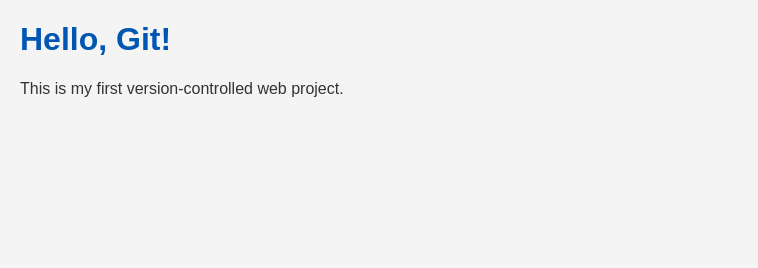
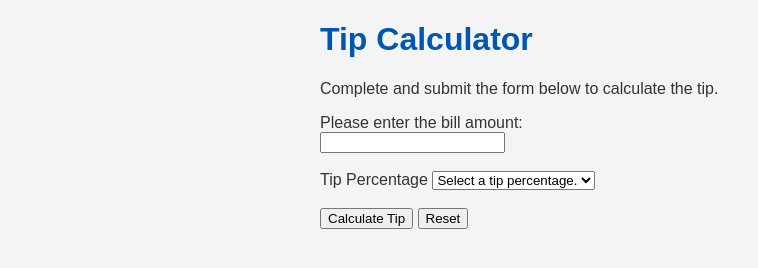
Before and after one commit to aroc725/tip-calculator, a plain HTML site: page index.html in a window 1280 px wide. Shown: the whole page, without its empty margins (0-758 px from the left). Drawn offline with Linux system fonts and the light colour scheme.

Commit message:
Updated HTML, CSS and JavaScript files in order to complete HW assignment

```diff
--- a/index.html
+++ b/index.html
@@ -6,10 +6,27 @@
         <meta name="viewport" content="width=device-width, initial-scale=1.0">
         <title>Tip Calculator</title>
         <link rel="stylesheet" href="style.css">
+        <script src="script.js"></script>
     </head>
     <body>
-        <h1>Hello, Git!</h1>
-        <p>This is my first version-controlled web project.</p>
-        <script src="script.js"></script>
+        <h1>Tip Calculator</h1>
+        <p>Complete and submit the form below to calculate the tip.</p>
+        <form id="tipCalculatorForm" onsubmit="return false;">
+            <label for="billAmount">Please enter the bill amount:</label><br>
+            <input type="number" min="0" step="0.01" id="billAmount" name="billAmount"><br><br>
+            <label for="tipPercentage">Tip Percentage</label>
+            <select id="tipPercentage">
+                <option value="0">Select a tip percentage.</option>
+                <option value="10">10%</option>
+                <option value="15">15%</option>
+                <option value="20">20%</option>
+                <option value="25">25%</option>
+            </select><br><br>
+            <input type="submit" value="Calculate Tip"
+                onclick="javascript: displayCalculatedTip(document.getElementById('tipCalculatorForm'), document.getElementById('message'));">
+            <input type="button" value="Reset"
+                onclick="javascript: resetForm(document.getElementById('tipCalculatorForm'), document.getElementById('message'));">
+        </form><br>
+        <div id="message"></div><br>
     </body>
 </html>
--- a/script.js
+++ b/script.js
@@ -1,2 +1,32 @@
 // script.js
 console.log("Welcome to my second Git project!");
+
+function displayCalculatedTip(tipCalculatorForm, messageElement) {
+    let billAmount = tipCalculatorForm.elements["billAmount"].value;
+    billAmount = Number(billAmount);
+    const selectedTipPercentage = tipCalculatorForm.elements["tipPercentage"].value;
+    if (selectedTipPercentage <= 0) {
+        alert("Please select a valid tip percentage!");
+        return;
+    }
+
+    const tipAmount = calculateTipAmount(billAmount, selectedTipPercentage);
+
+    const totalBill = billAmount + tipAmount;
+
+    const message = "The calculated tip amount is $" +  tipAmount + ", and the total bill is $" + totalBill + ".";
+    messageElement.innerHTML = message;
+}
+
+function calculateTipAmount(billAmount, tipPercentage) {
+    const tipAmount = (billAmount * tipPercentage) / 100;
+
+    return tipAmount;
+}
+
+function resetForm(tipCalculatorForm, messageElement) {
+    tipCalculatorForm.reset();
+    messageElement.innerHTML = '';
+
+    return;
+}
--- a/style.css
+++ b/style.css
@@ -1,9 +1,10 @@
 /* style.css */
 body {
     font-family: Arial, sans-serif;
-    margin: 20px;
+    margin: 0 auto;
     background-color: #f4f4f4;
     color: #333;
+    width: 50%;
 }
 
 h1 {
```
